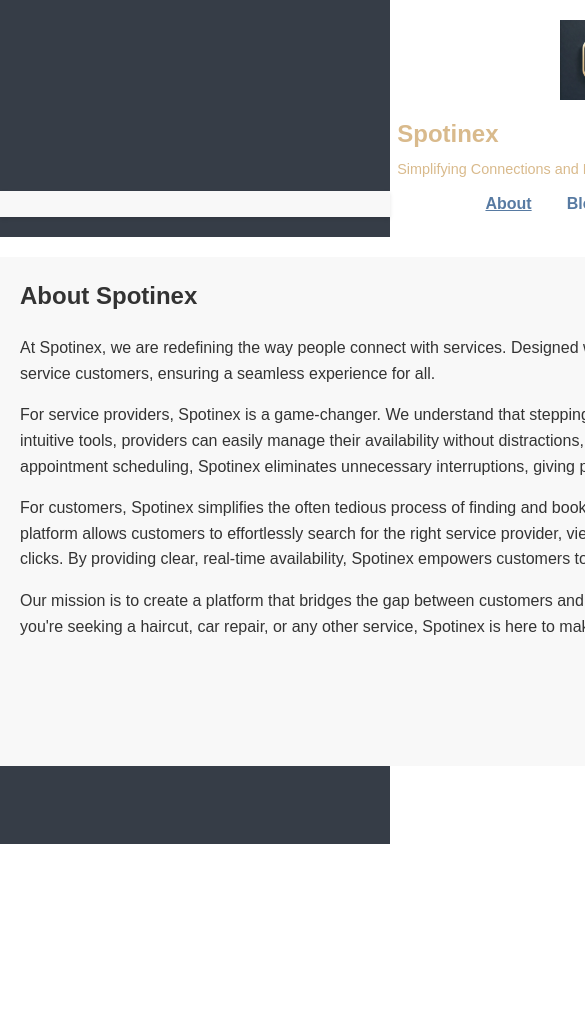
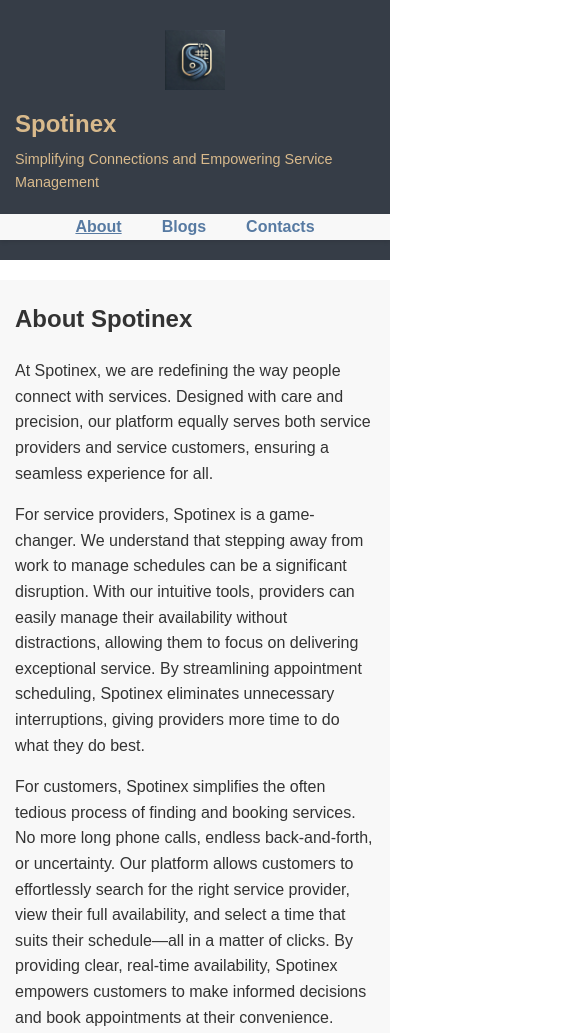
Before and after one commit to olga-khomenko/spx, a plain HTML site: page index.html in a window 390 px wide. Shown: the top 1033 px of the page, 585 px wide, since content can reach past the window. Before the commit the page ends 844 px from the top, so only its background shows below. Drawn offline with Linux system fonts and the light colour scheme.

Commit message:
Mobile friendly changes

```diff
--- a/assets/css/styles.css
+++ b/assets/css/styles.css
@@ -1,12 +1,13 @@
 /* General container styling */
 .container {
-    width: 1200px;
+    max-width: 100%;
+    max-width: 1200px;
     margin: 0 auto;
-    padding: 0 20px;
+    padding: 0 15px;
     box-sizing: border-box;
 }
 
-/* Reset some basic styling */
+/* Reset basic styling */
 body {
     font-family: Arial, sans-serif;
     margin: 0;
@@ -32,7 +33,7 @@ body {
     align-items: center;
     justify-content: center;
     gap: 15px;
-    width: 1200px;
+    max-width: 1200px;
     margin: 0 auto;
     padding: 0 20px;
 }
@@ -74,6 +75,7 @@ body {
 .page-selector {
     display: flex;
     gap: 15px;
+    flex-wrap: wrap; /* Wrap links on smaller screens */
 }
 
 .page-selector a {
@@ -108,9 +110,10 @@ footer {
 }
 
 .footer-container {
-    width: 1200px;
+    max-width: 100%;
+    max-width: 1200px;
     margin: 0 auto;
-    padding: 0 20px;
+    padding: 0 15px;
 }
 
 /* Responsive design */
@@ -118,6 +121,7 @@ footer {
     .header-container {
         flex-direction: column;
         align-items: center;
+        padding: 10px 15px;
     }
 
     .header-text h1 {
@@ -128,7 +132,20 @@ footer {
         font-size: 0.9rem;
     }
 
-    .page-selector a {
-        margin: 0 10px;
+    .page-selector {
+        justify-content: center;
+        gap: 10px;
+    }
+
+    .logo {
+        width: 60px;
+    }
+
+    main {
+        padding: 15px;
+    }
+
+    footer {
+        padding: 15px;
     }
 }
```
